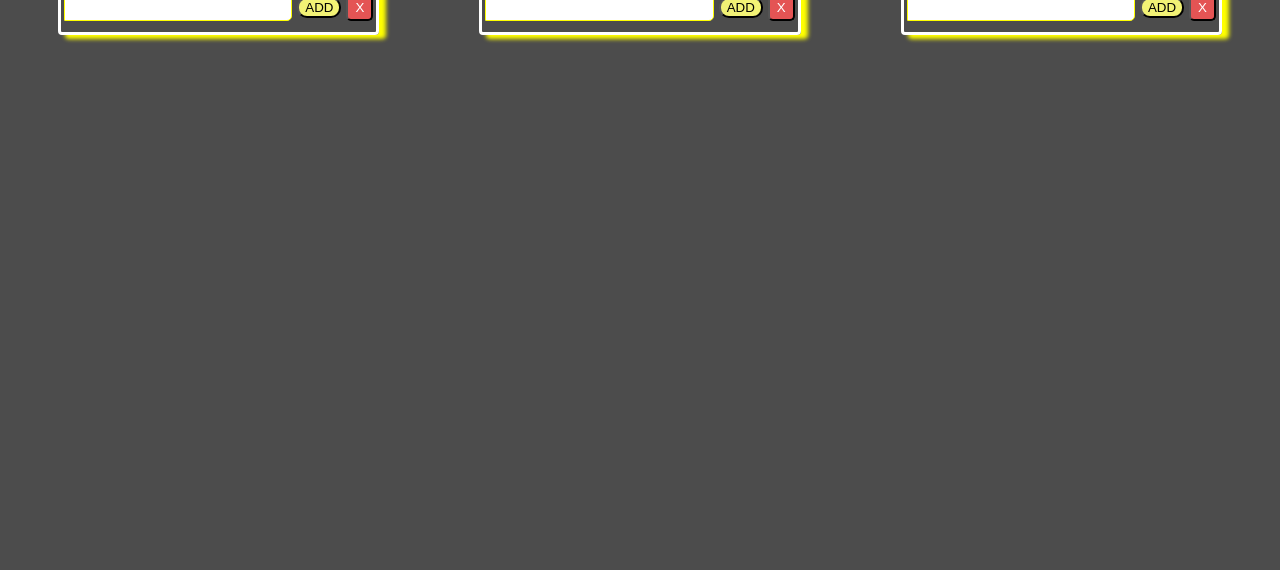
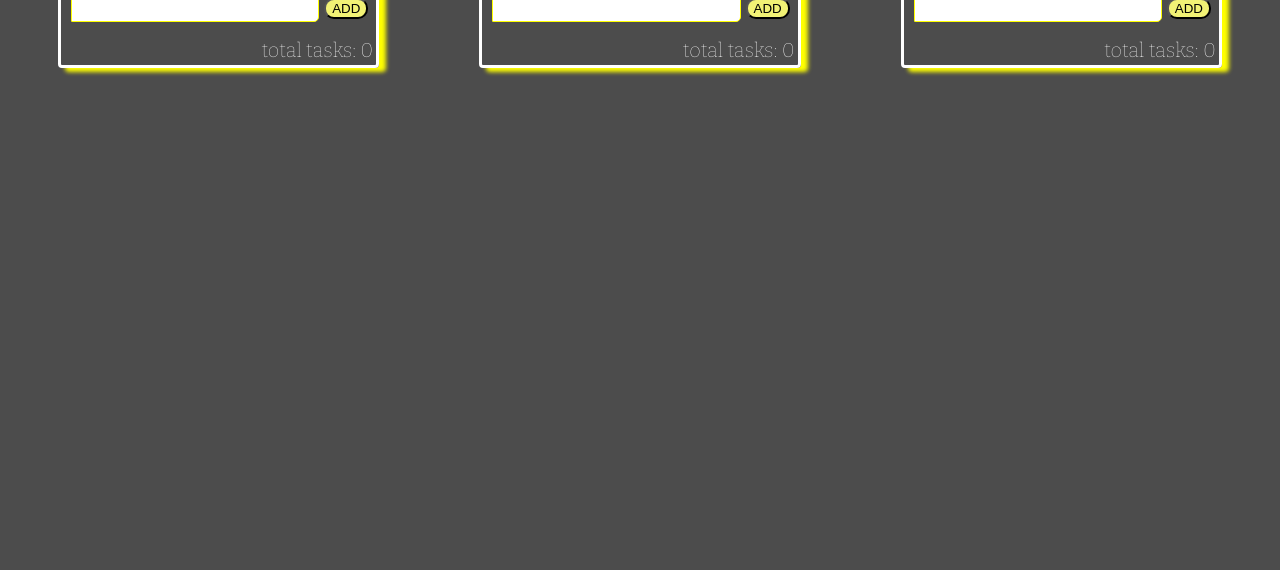
Before and after one commit to ElenaYakubovskaya/courseWorkTeachMeSkills, a plain HTML site: page index..html in a window 1280 px wide. Shown: the part 230-800 px from the top of the page. Drawn offline with nearby package versions, Linux system fonts and the light colour scheme.

Commit message:
added total, code refactoring

```diff
--- a/index..html
+++ b/index..html
@@ -5,6 +5,12 @@
     <meta http-equiv="X-UA-Compatible" content="IE=edge" />
     <meta name="viewport" content="width=device-width, initial-scale=1.0" />
     <title>To Do</title>
+    <link rel="preconnect" href="https://fonts.googleapis.com" />
+    <link rel="preconnect" href="https://fonts.gstatic.com" crossorigin />
+    <link
+      href="https://fonts.googleapis.com/css2?family=Bitter:wght@100;600&display=swap"
+      rel="stylesheet"
+    />
     <link rel="stylesheet" href="style.css" />
   </head>
 
@@ -16,26 +22,33 @@
       <div class="list-item">
         <h3 class="list-item-title">To Do</h3>
         <div class="list-item-task">
-          <input class="list-item-task-input" type="text" />
+          <input class="list-item-task-input" id="inputToDo" type="text" />
           <button class="list-item-task-btn" type="submit">ADD</button>
-          <button class="list-item-task-btnx" type="submit">X</button>
         </div>
+        <ul class="list-item-task-add"></ul>
+        <div class="list-item-total">total tasks: 0</div>
       </div>
       <div class="list-item">
         <h3 class="list-item-title">In Progress</h3>
         <div class="list-item-task">
-          <input class="list-item-task-input" type="text" />
+          <input
+            class="list-item-task-input"
+            id="inputInProgress"
+            type="text"
+          />
           <button class="list-item-task-btn" type="submit">ADD</button>
-          <button class="list-item-task-btnx" type="submit">X</button>
         </div>
+        <ul class="list-item-task-add"></ul>
+        <div class="list-item-total">total tasks: 0</div>
       </div>
       <div class="list-item">
         <h3 class="list-item-title">Done</h3>
         <div class="list-item-task">
-          <input class="list-item-task-input" type="text" />
+          <input class="list-item-task-input" id="inputDone" type="text" />
           <button class="list-item-task-btn" type="submit">ADD</button>
-          <button class="list-item-task-btnx" type="submit">X</button>
         </div>
+        <ul class="list-item-task-add"></ul>
+        <div class="list-item-total">total tasks: 0</div>
       </div>
     </main>
   </body>
--- /dev/null
+++ b/main.js
@@ -0,0 +1,2 @@
+const taskInput = document.querySelector('list-item-task-input');
+const addTaskBtn = document.querySelector('list-item-task-btn');
--- a/style.scss
+++ b/style.scss
@@ -28,6 +28,7 @@ body {
       padding: 5px auto;
       margin: 10px auto;
       font-size: 24px;
+      font-family: 'Bitter', serif;
     }
     .list-item-task {
       display: flex;
@@ -39,8 +40,9 @@ body {
         outline: none;
         border-radius: 5px 1px 5px 1px;
         width: 80%;
-        .list-item-task-input:focus {
-          background-color: rgb(226, 165, 65);
+        margin-left: 7px;
+        &:focus {
+          background-color: rgb(252, 224, 102);
         }
       }
       .list-item-task-btn {
@@ -49,13 +51,22 @@ body {
         border-radius: 10px;
         margin: 3px 5px;
       }
-      .list-item-task-btnx {
-        padding: 0 7px;
-        border-radius: 5px;
-        text-decoration: none;
-        background-color: rgb(228, 84, 84);
-        color: white;
-      }
+    }
+    .list-item-total {
+      text-align: right;
+      color: white;
+      font-family: 'Bitter', serif;
+      font-size: 20px;
+
+      margin: 0 auto;
     }
   }
 }
+
+.list-item-task-btnx {
+  padding: 0 7px;
+  border-radius: 5px;
+  text-decoration: none;
+  background-color: rgb(228, 84, 84);
+  color: white;
+}
```
Also changed, not shown: README.md, images/background.jpg (deleted), style.css, 1 other file.
